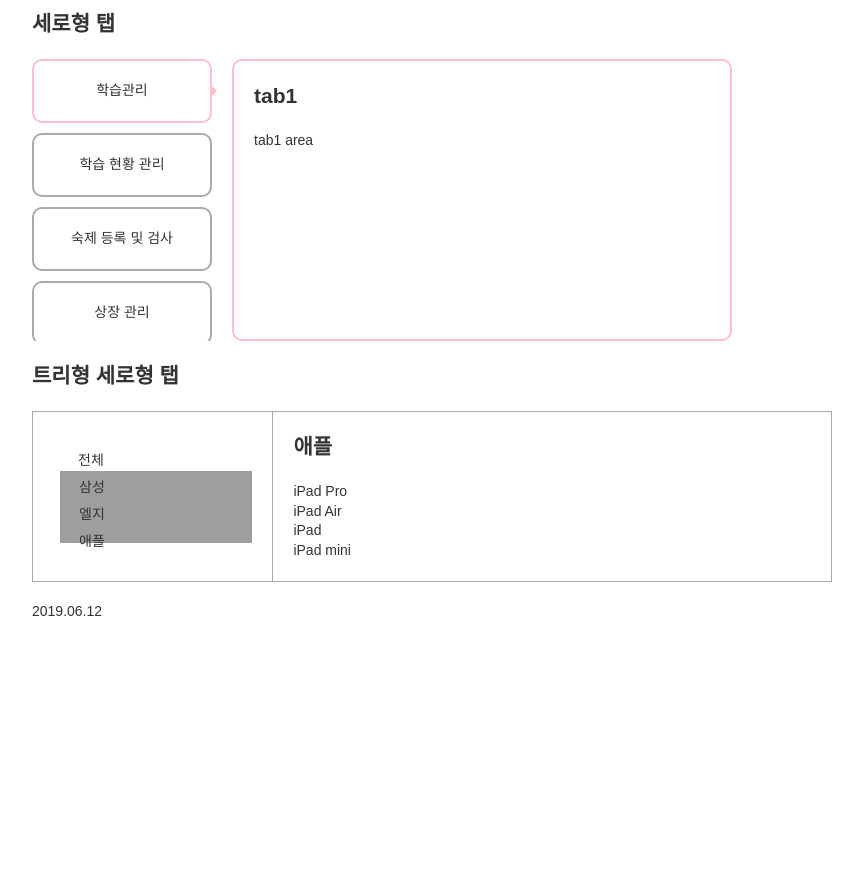
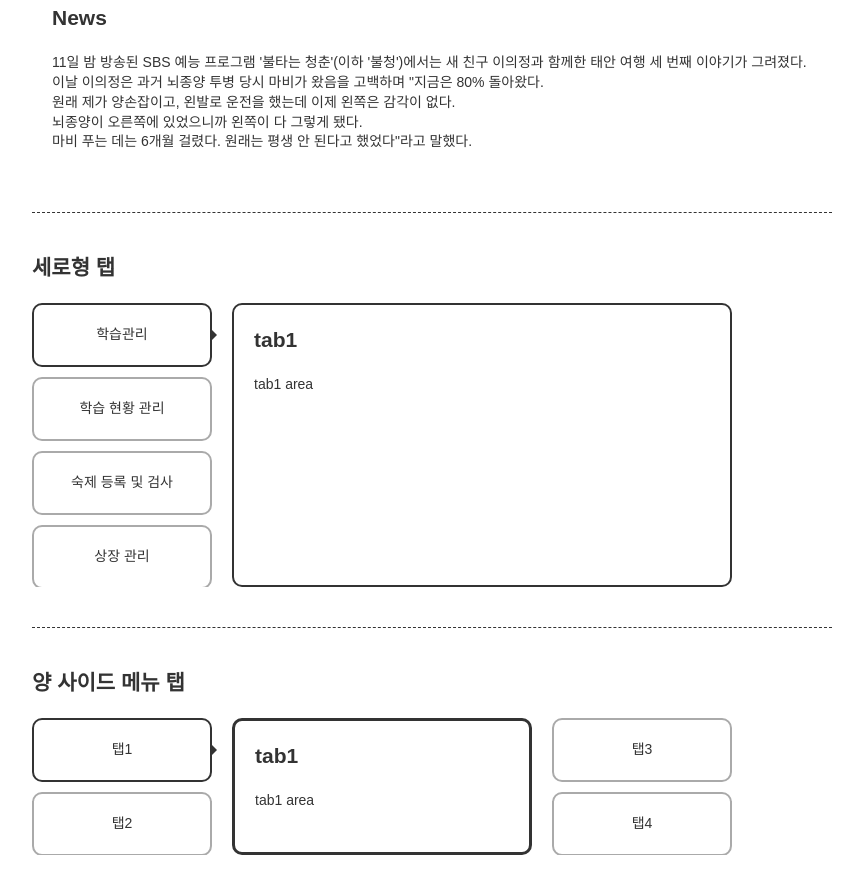
Before and after one commit to leeyoonseo/study_tab, a plain HTML site: page index.html in a window 1280 px wide. Shown: the part 1232-2120 px from the top of the page, without its empty margins (208-1071 px from the left). Before the commit the page ends 1904 px from the top, so only its background shows below. Drawn offline with nearby package versions, Linux system fonts and the light colour scheme; grey boxes are pictures that could not be loaded.

Commit message:
jquery $.fn 확장 방식으로 수정

```diff
--- a/css/ui.tab.css
+++ b/css/ui.tab.css
@@ -4,12 +4,14 @@
 */
 h1, h2, h3, h4, h5{ margin-bottom:20px; }
 header, footer{ width:auto; }
-header{ text-align:center; }
+header,
+footer{ text-align:center; }
+
 /* ui_hidden 이건 공통꺼를 쓰도록, 임시로 한 부분*/
 .ui_hidden{ display:block; position:absolute; top:0; left:0; z-index:-1; font-size:1px; }
 #wrap{ margin:30px auto; max-width:800px; }
 .section{ clear:both; }
-.section + .section{ margin-top:20px; }
+.section + .section{ margin-top:40px; padding-top:40px; border-top:1px dashed #333; }
 
 /* tab */
 .tab_content > div,
@@ -63,16 +65,23 @@ header{ text-align:center; }
 .tab_tree .tab li:not(.all) a{ margin-top:5px; }
 
 /* ##### 세로형 ##### */
-.tab_vertical{ overflow:hidden; height:282px; }
+.tab_vertical{ overflow:hidden; height:284px; }
 .tab_vertical .tab{ display:inline-block; float:left; }
 .tab_vertical .tab a{ display:block; padding:20px; width:180px; text-align:center; border:2px solid #aaa; border-radius:10px; box-sizing:border-box; }
-.tab_vertical .tab a.on{ position:relative; border-color:pink; }
-.tab_vertical .tab a.on:before{ content:''; display:block; position:absolute; top:50%; right:-7px; margin-top:-5px; width:0px; height:0px; border-top:5px solid transparent; border-bottom:5px solid transparent; border-right:5px solid none; border-left:5px solid pink; }
+.tab_vertical .tab a.on{ position:relative; border-color:#333; }
+.tab_vertical .tab a.on:before{ content:''; display:block; position:absolute; top:50%; right:-7px; margin-top:-5px; width:0px; height:0px; border-top:5px solid transparent; border-bottom:5px solid transparent; border-right:5px solid none; border-left:5px solid #333; }
 .tab_vertical .tab a + a { margin-top:10px; }
 
-.tab_vertical .tab_content{ padding:20px; margin:0 20px; float:left; width:500px; height:100%; border:2px solid pink; border-radius:10px;  box-sizing:border-box; }
+.tab_vertical .tab_content{ padding:20px; margin:0 20px; float:left; width:500px; height:100%; border:2px solid #333; border-radius:10px;  box-sizing:border-box; }
 
 /* 양쪽 사이드로 있을 경우 */
-.tab_vertical.both .tab_content{ width:300px; }
-.tab_vertical.both .tab.left{  }
-.tab_vertical.both .tab.right{  }
+.tab_both{ overflow:hidden; height:137px; }
+.tab_both .tab{ overflow:hidden; height:100%; }
+.tab_both .tab .group{ width:180px; float:left; }
+.tab_both .tab .group.left a.on:before{ content:''; display:block; position:absolute; top:50%; right:-7px; margin-top:-5px; width:0px; height:0px; border-top:5px solid transparent; border-bottom:5px solid transparent; border-right:5px solid none; border-left:5px solid #333; }
+.tab_both .tab .group.right a.on:before{ content:''; display:block; position:absolute; top:50%; left:-7px; margin-top:-5px; width:0px; height:0px; border-top:5px solid transparent; border-bottom:5px solid transparent; border-right:5px solid #333; border-left:5px solid none; }
+
+.tab_both .tab a{ display:block; padding:20px; width:180px; text-align:center; border:2px solid #aaa; border-radius:10px; box-sizing:border-box; }
+.tab_both .tab a.on{ position:relative; border-color:#333; }
+.tab_both .tab a + a{ margin-top:10px; }
+.tab_both .tab_content{ padding:20px; margin:0 20px; width:300px; float:left; height:100%; border:3px solid #333; border-radius:10px;  box-sizing:border-box; }
--- a/index.html
+++ b/index.html
@@ -176,6 +176,41 @@
       </div> <!-- //.section -->
 
       <div class="section">
+          <h2>양 사이드 메뉴 탭</h2>
+          <div class="tab_both">
+            <div class="tab">
+              <!-- [D] 탭이 여러개로 쪼개져 있을 때 tab 하위에 group 형식으로 감싸줘야함. -->
+              <div class="group left">
+                <a href=".tab_1">탭1</a>
+                <a href=".tab_2">탭2</a>
+              </div>
+              <div class="tab_content">
+                <div class="tab_1">
+                  <h2>tab1</h2>
+                  <div>tab1 area</div>
+                </div>
+                <div class="tab_2">
+                  <h2>tab2</h2>
+                  <div>tab2 area</div>
+                </div>
+                <div class="tab_3">
+                  <h2>tab3</h2>
+                  <div>tab3 area</div>
+                </div>
+                <div class="tab_4">
+                  <h2>tab4</h2>
+                  <div>tab4 area</div>
+                </div>
+              </div>
+              <div class="group right">
+                <a href=".tab_3">탭3</a>
+                <a href=".tab_4">탭4</a>
+              </div>
+            </div>
+          </div>
+        </div> <!-- //.section -->
+
+    <div class="section">
       <h2>트리형 세로형 탭</h2>
       <div class="tab_tree">
         <ol class="tab">
@@ -238,7 +273,7 @@
 
 	</div><!-- //#container -->
 	<footer id="footer">
-		2019.06.12
+		2019-06 yoonseo
 	</footer><!-- //#footer -->
 </div><!-- // #wrap -->
 <script
@@ -250,16 +285,27 @@
 pageUI = (function(){
 	function FristLoad(){
     //FristLoad
-    tabManager.set({
+
+    // 일반 탭
+    $('.tab_default .tab a, .tab_vertical .tab a, .tab_default_vertical .tab a, .tab_tree .tab a').tabManager({ container : '.tab_content' });
+
+    // 마우스 오버 탭
+    $('.tab.mouseover a').tabManager({
+      container : '.tab_content',
+      mouseover : true
+    });
+
+    // 여러개 탭
+    $('.tab_both .tab a').tabManager({
+      container : '.tab_content',
       multi : true,
-      container : '.tab_content'
+      defaultTab: 0
     });
 
     // a 이벤트 차단
     $('a').on('click', function(e){
       e.preventDefault();
     });
-
 	};
 	return {
 		FristLoad : FristLoad
--- a/js/ui.tab.js
+++ b/js/ui.tab.js
@@ -1,60 +1,59 @@
 'use strict';
-
  /*
 * @author Lee yoonseo (2019.05.30)
 * 탭 버튼 클릭 시 컨테이너 show, hide
+* @param options {object}
+* - multi : true일 때, 분기문 실행(tab이 디자인 상 떨어져있을때)
+* - mouseover : true일 때 마우스 오버 시 이벤트 호출
+* - tab : 처음 tab을 호출한 객체
+* - defaultTab : 0이 기본이고, 처음 눌러져야 할 탭 index
+* - container[필수] : 탭 클릭 시 보여져야하는 콘텐츠들의 상위 객체
 */
-var tabManager = (function(){
-  //default 옵션
+(function($){
+
+  $.fn.tabManager = function(options){
     var info = {
-    multi : false,
-    tab : '.tab a', // 탭 버튼 {string}
+      multi : false, // info.tab이 두개가 될 때
+      mouseover : false, // 마우스 오버 시 탭
+      tab : this, // tab은 호출한 객체
       defaultTab : 0, // 처음에 오픈 될 탭의 숫자 값 {string} or {number}
-    container : '.container_on' // 탭 버튼 클릭 시 노출 될 콘텐츠 {string}
-  };
+      container : '' // 탭 버튼 클릭 시 노출 될 콘텐츠 {string}
+    }
 
-  var _privateFunc = {
-    // 이벤트 추가
-    attachEvent : function(){
-      var $tab = $( info.tab );
+    if(options) info = $.extend(true, info, options);
+
+    var _init = (function(info){
+      var $tab = info.tab;
+      var $tabParent = $tab.parent();
 
       // 탭 클릭
       $tab.on('click', function(e){
         e.preventDefault();
-
-        // 탭
         setClass($(this));
-        // 콘텐츠
-        setClass( $($(this).attr('href')) );
       });
 
       $tab.on('mouseover', function(){
-        // 마우스 오버 clss가 있을 때
-        if($(this).closest('.mouseover').length > 0) $(this).trigger('click');
+        // 마우스 오버 설정을 했을 때
+        if(info.mouseover) $(this).trigger('click');
       });
 
-      // default 탭 클릭
-      var $tabParent = $tab.parent();
       // info.tab의 부모가 여러개 일 경우(여러개의 탭을 같은 이름으로 사용할 경우)
-      ($tabParent.length > 1) ? $tabParent.each(function(){ triggerClick($(this).children()); })
+      ($tabParent.length > 1 && !info.multi) ? $tabParent.each(function(){ triggerClick($(this).children()); })
                               : triggerClick($tab);
-    }
-  }
+
+    })(info);
 
     // 클래스 추가 및 삭제
     function setClass(target){
-    target.siblings().removeClass('on').end().addClass('on');
+      var $content = $( target.attr('href') );
+      // 탭
+      target.closest('.tab').find('a.on').removeClass('on').end().end().addClass('on') ;
+      // 콘텐츠
+      $content.siblings().removeClass('on').end().addClass('on');
     }
 
     function triggerClick(target){
-    target.eq( info.defaultTab ).trigger('click');
+      target.eq(info.defaultTab).trigger('click');
     }
-
-  return {
-    set : function(addInfo){
-      // 옵션 확장
-      if(addInfo) info = $.extend(true, info, addInfo);
-      _privateFunc.attachEvent();
-    },
-  }
-})();
+  };
+}(jQuery));
```
Lines whose indentation alone changed are shown as unchanged.
